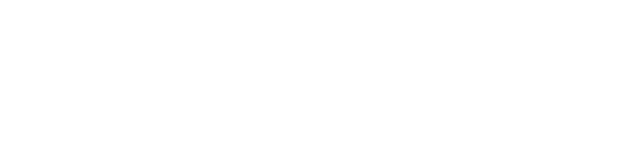
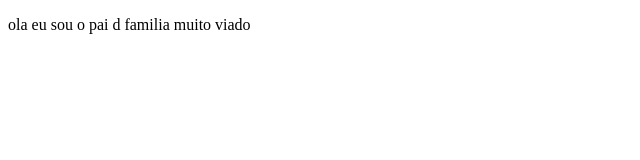
Before and after one commit to Paidifamilia/Criminalidade, a plain HTML site: page index.html in a window 1280 px wide. Shown: the whole page, without its empty margins (0-640 px from the left). Drawn offline with Linux system fonts and the light colour scheme.

Commit message:
index.html

```diff
--- a/index.html
+++ b/index.html
@@ -6,5 +6,5 @@
     <title>Página</title>
 </head>
 <body>
-
+  <p>ola eu sou o pai d familia muito viado</p>
 </body>
```
